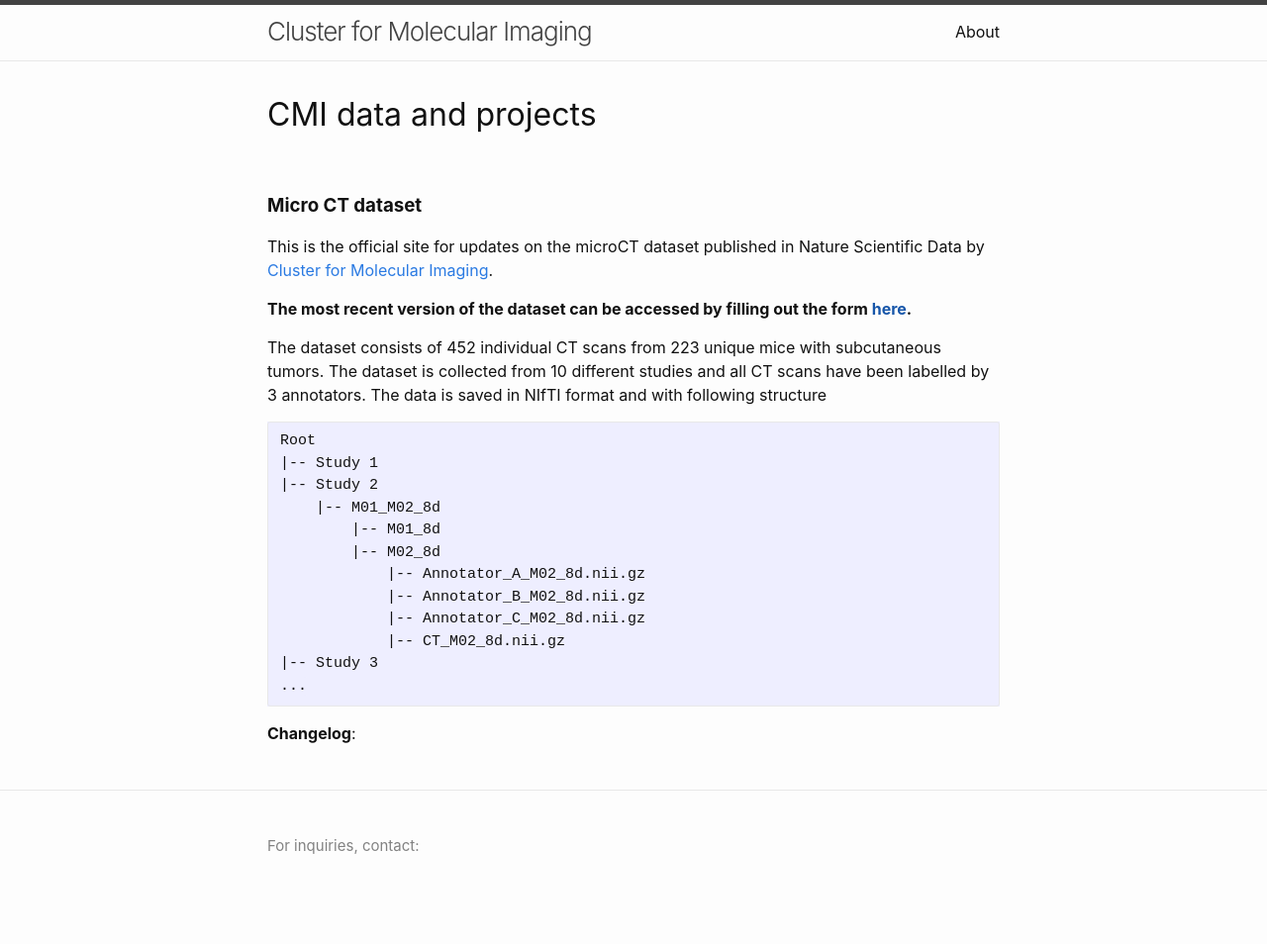
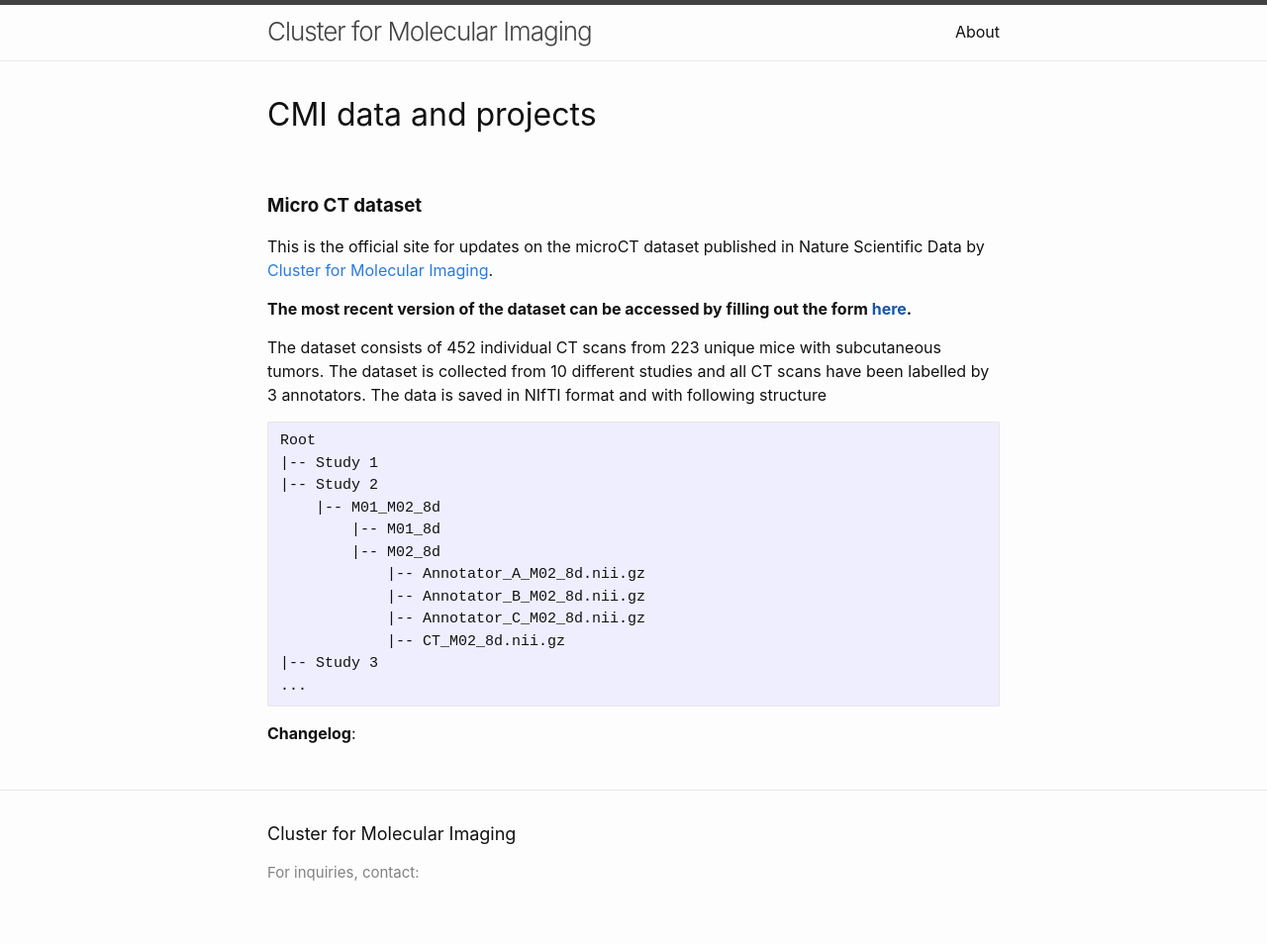
Before and after one commit to KjaerLab/CMI_public, a Jekyll site: the page built from index.markdown, in a window 1280 px wide. Shown: the whole page at 99% size. Built offline with Jekyll 4.4.1, drawn with Linux system fonts in a browser that asks for light colours; before the commit the page ends 927 px from its top, so only the background shows below that; part of the change alters nothing that is shown.

Commit message:
update of path

```diff
--- a/_config.yml
+++ b/_config.yml
@@ -18,11 +18,11 @@
 # You can create any custom variable you would like, and they will be accessible
 # in the templates via {{ site.myvariable }}.
 
-title:
+title: Cluster for Molecular Imaging
 email:
 #description: >- # this means to ignore newlines until "baseurl:"
 
-baseurl: "/Cluster for Molecular Imaging" # the subpath of your site, e.g. /blog
+baseurl: "/CMI_public" # the subpath of your site, e.g. /blog
 url: "" # the base hostname & protocol for your site, e.g. http://example.com
 #twitter_username: jekyllrb
 #github_username:  jekyll
--- a/_includes/header.html
+++ b/_includes/header.html
@@ -3,8 +3,8 @@
   <div class="wrapper">
     {%- assign default_paths = site.pages | map: "path" -%}
     {%- assign page_paths = site.header_pages | default: default_paths -%}
-    <!-- <a class="site-title" rel="author" href="{{ "/" | relative_url }}">{{ site.title | escape }}</a>-->
-    <a class="site-title" rel="author" href="{{ "/" | relative_url }}">{{ "Cluster for Molecular Imaging" | escape }}</a>
+    <a class="site-title" rel="author" href="{{ "/" | relative_url }}">{{ site.title | escape }}</a>
+    <!-- <a class="site-title" rel="author" href="{{ "/" | relative_url }}">{{ "Cluster for Molecular Imaging" | escape }}</a> -->
 
     {%- if page_paths -%}
       <nav class="site-nav">
```
